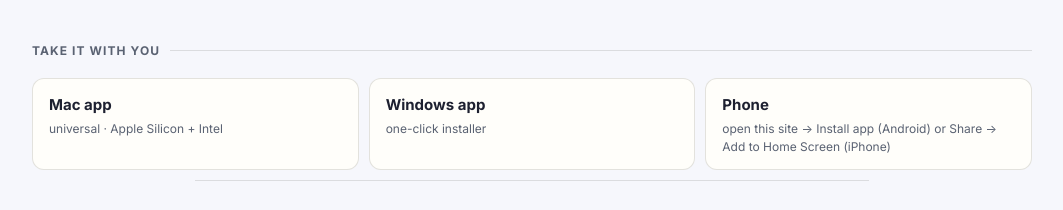
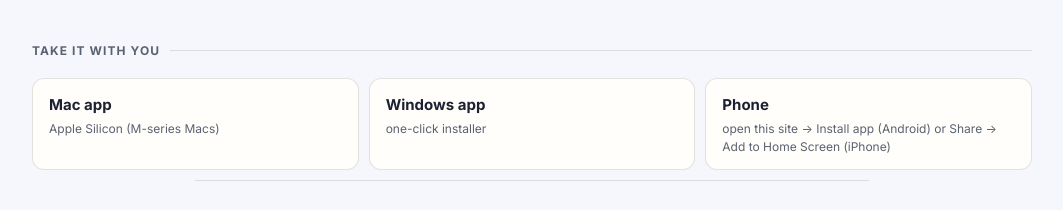
Before and after one commit to inayatpanda/momentumboard, a React (Vite) app: page / in a window 1280 px wide. Shown: the part 1100-1310 px from the top of the page, without its empty margins (108-1171 px from the left). Built offline with nearby package versions, Linux system fonts and the light colour scheme; no server answers.

Commit message:
fix(site): the Mac download is Apple Silicon — say so (arm64 build; universal is the follow-up)

```diff
--- a/src/screens/Landing.tsx
+++ b/src/screens/Landing.tsx
@@ -109,7 +109,7 @@
           <div className="site-downloads">
             <a className="dl-btn" href="/download/mac">
               <b>Mac app</b>
-              <span>universal · Apple&nbsp;Silicon + Intel</span>
+              <span>Apple&nbsp;Silicon (M-series Macs)</span>
             </a>
             <a className="dl-btn" href="/download/win">
               <b>Windows app</b>
```
